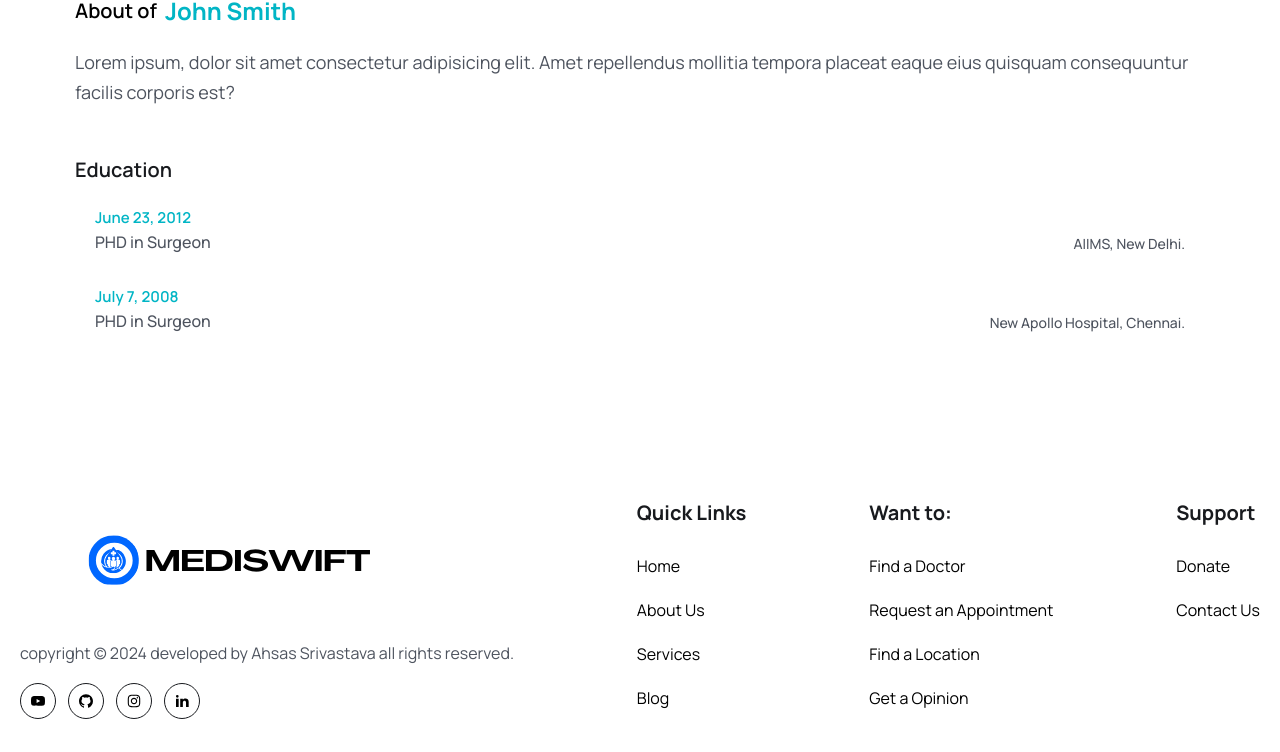
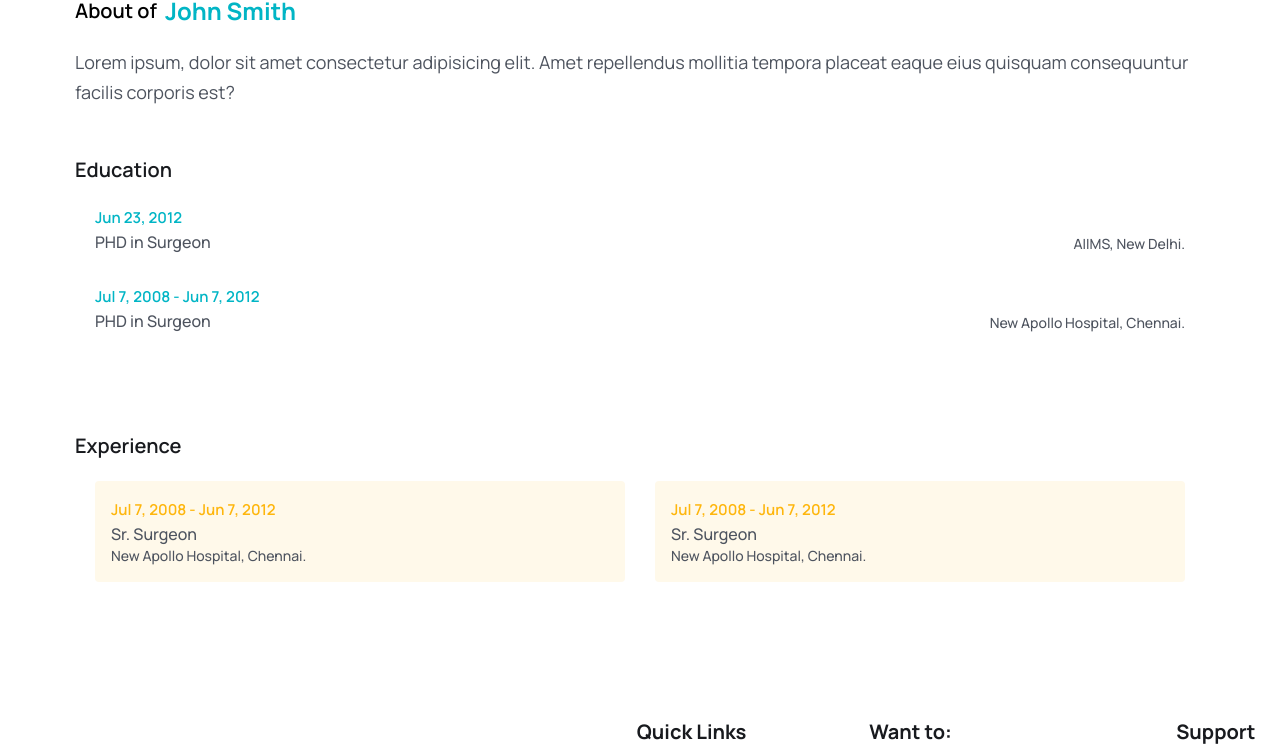
Before and after one commit to ahsas29/SolarcellSRM, a React (Vite) app in the folder frontend/: page /doctors/1 in a window 1280 px wide. Shown: the part 527-1279 px from the top of the page. Built offline with nearby package versions, Linux system fonts and the light colour scheme.

Commit message:
abhi  chal raha h

```diff
--- a/frontend/src/components/Testimonial/Testimonial.jsx
+++ b/frontend/src/components/Testimonial/Testimonial.jsx
@@ -35,7 +35,7 @@ const Testimonial = () => {
                         <img src={patientAvatar} alt=""/>
                         <div>
                             <h4 className="text-[18px] leading-[30px] font-semibold text-headingColor">
-                             Rohit Sharma
+                             Shubham Kumar Rai (Bihari)
                             </h4>
                             <div className="flex items-center gap-[2px]">
                                 <HiStar className="text-yellowColor w-[18px] h-5" />
@@ -47,7 +47,7 @@ const Testimonial = () => {
                         </div>
                     </div>
                     <p className="text-[16px] leading-7 mt-4 text-textColor font-[400]">
-                        "I have taken medical services from them. They treat so well and they are providing the best medical services."
+                        "Mai Injection se darr gayiii."
                     </p>
                 </div>
             </SwiperSlide>
--- a/frontend/src/pages/Doctors/DoctorAbout.jsx
+++ b/frontend/src/pages/Doctors/DoctorAbout.jsx
@@ -1,4 +1,3 @@
-import React from "react";
 import { formateDate } from "../../utils/formateDate";
 
 const DoctorAbout = () => {
@@ -36,7 +35,7 @@ const DoctorAbout = () => {
                 <li className="flex flex-col sm:flex-row sm:justify-between sm:items-end md:gap-5 mb-[30px]">
                     <div>
                         <span className="text-irisBlueColor text-[15px] leading-6 font-semibold">
-                            {formateDate("07 July, 2008")}
+                            {formateDate("07 July, 2008")} - {formateDate("07 June, 2012")}
                         </span>
                         <p className="text-[16px] leading-6 font-medium text-textColor">
                             PHD in Surgeon
@@ -48,6 +47,41 @@ const DoctorAbout = () => {
                 </li>
             </ul>
         </div>
+
+        <div className="mt-12">
+        <h3 className="text-[20px] leading-[30px] text-headingColor font-semibold">
+                Experience
+        </h3>
+
+        <ul className="grid sm:grid-cols-2 gap-[30px] pt-4 md:p-5">
+            <li className="p-4 rounded bg-[#fff9ea]">
+                <span className="text-yellowColor text-[15px] leading-6 font-semibold">
+                {formateDate("07 July, 2008")} - {formateDate("07 June, 2012")}
+                </span>
+                <p className="text-[16px] leading-6 font-medium text-textColor">
+                            Sr. Surgeon
+                </p>
+                <p className="text-[14px] leading-5 font-medium text-textColor">
+                        New Apollo Hospital, Chennai.
+                </p>
+
+            </li>
+            <li className="p-4 rounded bg-[#fff9ea]">
+                <span className="text-yellowColor text-[15px] leading-6 font-semibold">
+                {formateDate("07 July, 2008")} - {formateDate("07 June, 2012")}
+                </span>
+                <p className="text-[16px] leading-6 font-medium text-textColor">
+                            Sr. Surgeon
+                </p>
+                <p className="text-[14px] leading-5 font-medium text-textColor">
+                        New Apollo Hospital, Chennai.
+                </p>
+
+            </li>
+
+        </ul>
+        </div>
+
     </div>
   );
 };
--- a/frontend/src/pages/Doctors/Feedback.jsx
+++ b/frontend/src/pages/Doctors/Feedback.jsx
@@ -1,7 +1,34 @@
 import React from "react";
-;
+import avatar from "../../assets/images/avatar-icon.png";
+import { formateDate } from "../../utils/formateDate";
+
 const Feedback = () => {
-  return <div>Feedback</div>;
+  return( <div>
+    <div className="mb-[50px]">
+      <h4 className="text-[20px] leading-[30px] font-bold text-headingColor mb-[30px]">
+        All reviews (272)
+      </h4>
+
+      <div className="flex justify-between gap-10 mb-[30px]">
+        <div className="flex gap-3">
+          <figure className="w-10 h-10 rounded-full">
+            <img className="w-full" src={avatar} alt=""/>
+          </figure>
+
+          <div>
+            <h5 className="text-[16px] leading-4 text-primaryColor font-bold">
+              Ashish Singh
+            </h5>
+            <p className="text-[14px] leading-6 text-textColor">
+              {formateDate("07 July, 2008")}
+            </p>
+            <p className="text__para mt-3 font-medium text-[15px]">Good Services, highly recommended 👍</p>
+          </div>
+        </div>
+      </div>
+    </div>
+  </div>
+  );
 };
 
 export default Feedback;
--- a/frontend/src/utils/formateDate.js
+++ b/frontend/src/utils/formateDate.js
@@ -1,5 +1,5 @@
 export const formateDate =(date, config) => {
-    const defaultOptions = {day:"numeric", month:"long", year:"numeric"};
+    const defaultOptions = {day:"numeric", month:"short", year:"numeric"};
     const options = config ? config : defaultOptions;
 
     return new Date(date).toLocaleDateString("en-US", options);
```
